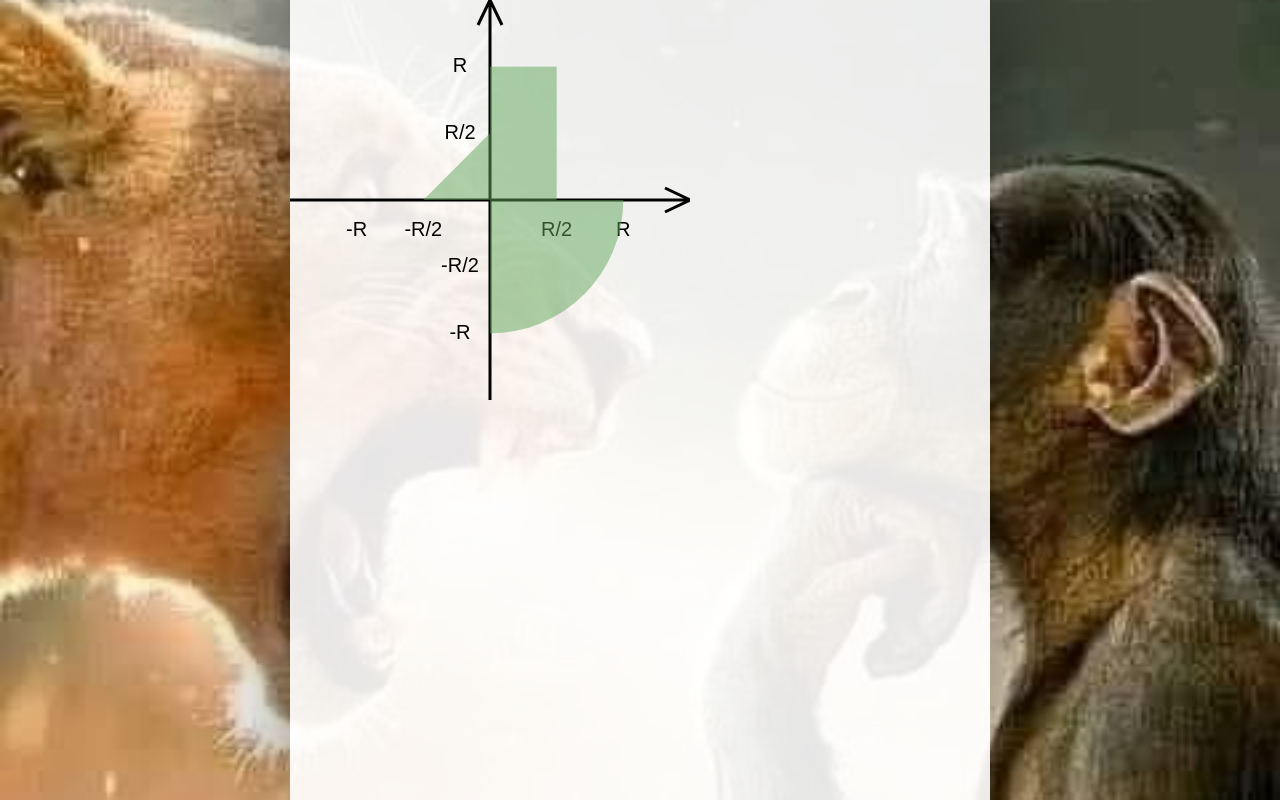
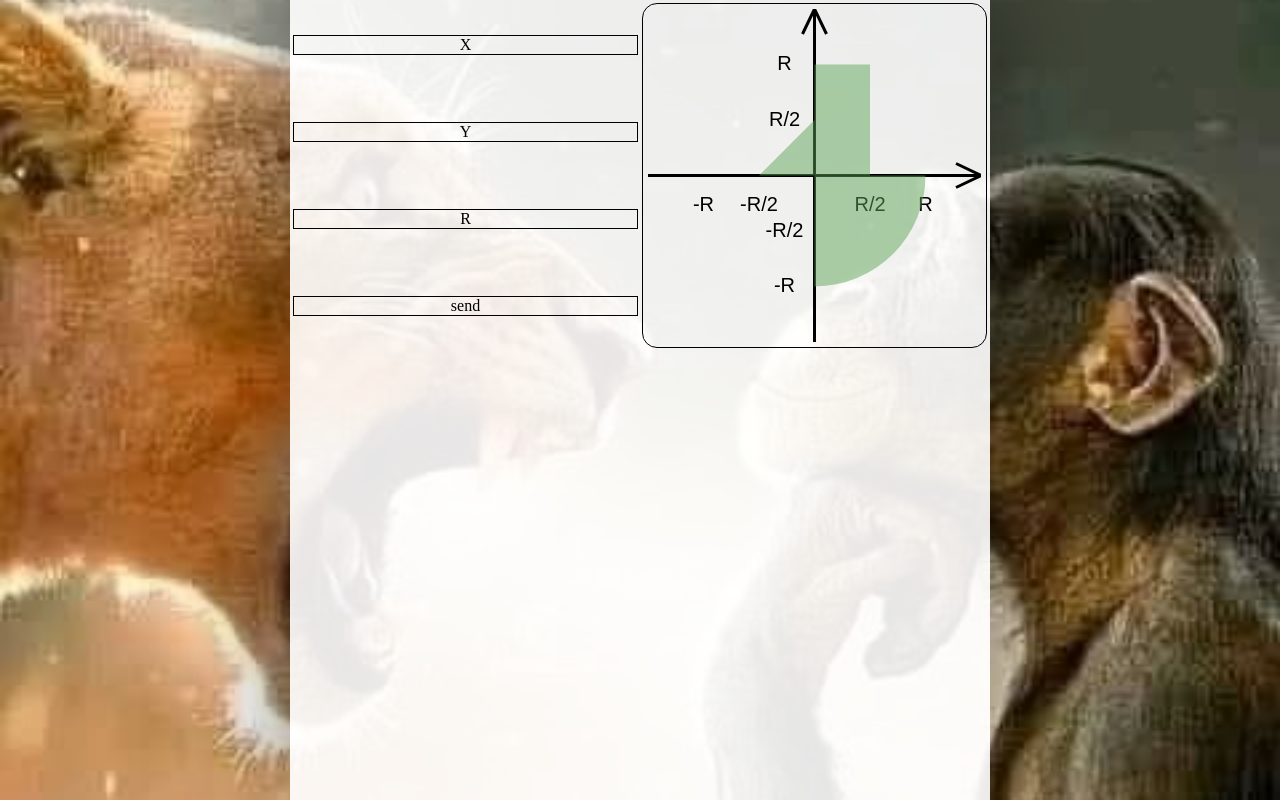
Before and after one commit to ldpst/web-lab-1-alpha, a website with bundled scripts: page static/index.html in a window 1280 px wide. Built offline with nearby package versions, Linux system fonts and the light colour scheme.

Commit message:
add scalable graph

```diff
--- a/static/css/index.css
+++ b/static/css/index.css
@@ -11,7 +11,7 @@ body {
     background-color: #010101;
     background-image: url("../resources/monkey.jpg");
     background-repeat: no-repeat;
-    background-size: 100%;
+    background-size: cover;
     background-position: center;
 
     display: flex;
@@ -21,7 +21,48 @@ body {
 
 #mid-panel {
     max-width: 80%;
+    min-width: 100px;
     width: 700px;
     box-shadow: 0 1px 100px rgba(0, 0, 0, 0.5);
     background-color: rgba(255, 255, 255, 0.90);
 }
+
+#table-wrapper {
+    display: flex;
+    justify-content: center;
+}
+
+#graph-table {
+    width: 100%;
+}
+
+#graph-table tr td {
+    width: 50%;
+}
+
+#graph-table td div {
+    border: black solid 1px;
+    display: flex;
+    justify-content: center;
+}
+
+#graph-container {
+    border: #9e9d9d solid 1px;
+    border-radius: 15px;
+    padding: 5px;
+    aspect-ratio: 1 / 1;
+}
+
+#graphCanvas {
+    width: 100%;
+    height: 100%;
+    display: block;
+}
+
+/*table {*/
+/*    background-color: green;*/
+/*}*/
+
+/*tr {*/
+/*    background-color: red;*/
+/*}*/
--- a/static/index.html
+++ b/static/index.html
@@ -21,13 +21,37 @@
 <body>
 <div id="screen">
     <div id="mid-panel">
-        <div id="graph-container">
-            <canvas id="graphCanvas"></canvas>
+        <div id="table-wrapper">
+            <table id="graph-table">
+                <tr>
+                    <td>
+                        <div>X</div>
+                    </td>
+                    <td rowspan="4">
+                        <div id="graph-container">
+                            <canvas id="graphCanvas"></canvas>
+                        </div>
+                    </td>
+                </tr>
+                <tr>
+                    <td>
+                        <div>Y</div>
+                    </td>
+                </tr>
+                <tr>
+                    <td>
+                        <div>R</div>
+                    </td>
+                </tr>
+                <tr>
+                    <td>
+                        <div>send</div>
+                    </td>
+                </tr>
+            </table>
         </div>
-
     </div>
 </div>
-
 
 
 <!-- JS Scripts -->
--- a/static/js/net/graph.js
+++ b/static/js/net/graph.js
@@ -3,12 +3,24 @@ export class GraphDrawer {
     constructor(canvasId) {
         this.canvas = document.getElementById(canvasId);
         this.ctx = this.canvas.getContext('2d');
-        this.canvas.width = 400;
-        this.canvas.height = 400;
-        this.center = { x: this.canvas.width / 2, y: this.canvas.height / 2 };
-        this.baseScale = this.canvas.width / 3;
         this.currentR = null;
         this.currentPoints = [];
+
+        this.resizeCanvas()
+        window.addEventListener("resize", () => this.resizeCanvas())
+    }
+
+    resizeCanvas() {
+        this.canvas.width = this.canvas.clientWidth;
+        this.canvas.height = this.canvas.clientHeight;
+
+        this.center = {
+            x: this.canvas.width / 2,
+            y: this.canvas.height / 2
+        };
+
+        this.baseScale = Math.min(this.canvas.width, this.canvas.height) / 3;
+        this.drawGraph(this.currentR);
     }
 
     clearCurrentPoints() {
@@ -82,7 +94,7 @@ export class GraphDrawer {
         // Фигуры - область
         ctx.fillStyle = 'rgba(97,166,90,0.5)';
 
-        // Прямоугольник во II квадранте (x ∈ [-R/2,0], y ∈ [0,R])
+        // Прямоугольник во I квадранте
         ctx.fillRect(
             center.x,
             center.y - baseScale,
@@ -92,16 +104,16 @@ export class GraphDrawer {
 
         // Треугольник во II квадранте
         ctx.beginPath();
-        ctx.moveTo(center.x, center.y);                    // (0,0)
-        ctx.lineTo(center.x - baseScale / 2, center.y);    // (−R/2, 0)
-        ctx.lineTo(center.x, center.y - baseScale / 2);        // (0, R/2)
+        ctx.moveTo(center.x, center.y);
+        ctx.lineTo(center.x - baseScale / 2, center.y);
+        ctx.lineTo(center.x, center.y - baseScale / 2);
         ctx.closePath();
         ctx.fill();
 
-        // Четверть круга в IV квадранте (x ≥ 0, y ≤ 0), радиус = R
+        // Четверть круга в IV квадранте
         ctx.beginPath();
-        ctx.moveTo(center.x, center.y); // начало в (0,0)
-        ctx.arc(center.x, center.y, baseScale, 0, Math.PI/2, false);
+        ctx.moveTo(center.x, center.y);
+        ctx.arc(center.x, center.y, baseScale, 0, Math.PI / 2, false);
         ctx.closePath();
         ctx.fill();
 
@@ -176,6 +188,6 @@ export class GraphDrawer {
     canvasToGraphCoords(canvasX, canvasY) {
         const x = (canvasX - this.center.x) / this.baseScale * this.currentR;
         const y = (this.center.y - canvasY) / this.baseScale * this.currentR;
-        return { x, y };
+        return {x, y};
     }
 }
```
